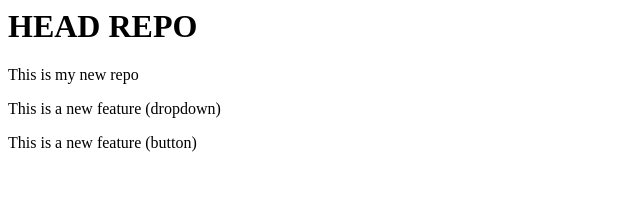
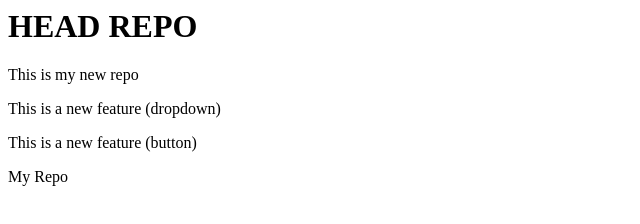
Before and after one commit to nidhi-verma29/localrepo, a plain HTML site: page index.html in a window 1280 px wide. Shown: the full height of the page, 0-640 px from the left. Drawn offline with Linux system fonts and the light colour scheme.

Commit message:
add new line

```diff
--- a/index.html
+++ b/index.html
@@ -2,3 +2,4 @@
 <p>This is my new repo</p>
 <p>This is a new feature (dropdown)</p>
 <p>This is a new feature (button)</p>
+<p>My Repo</p>
```
